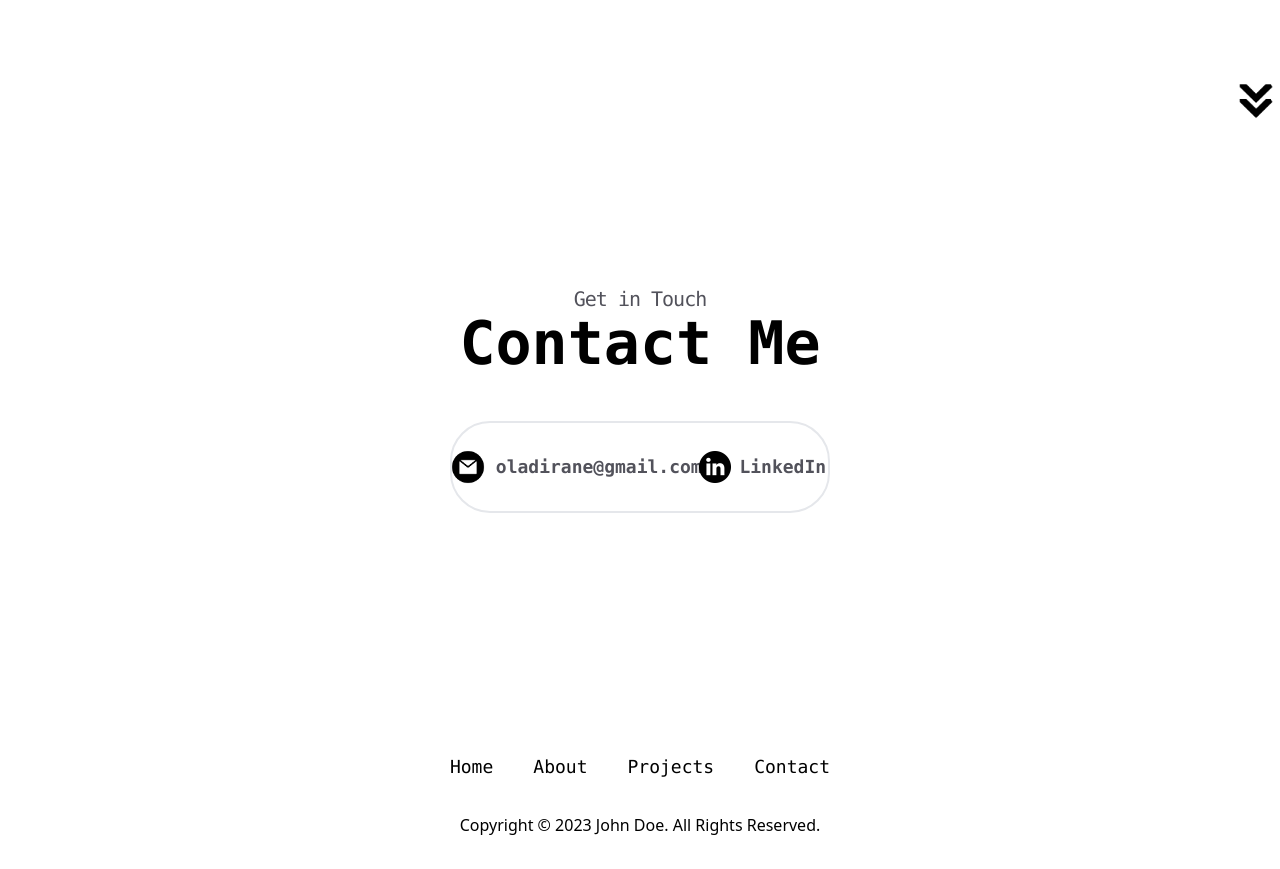
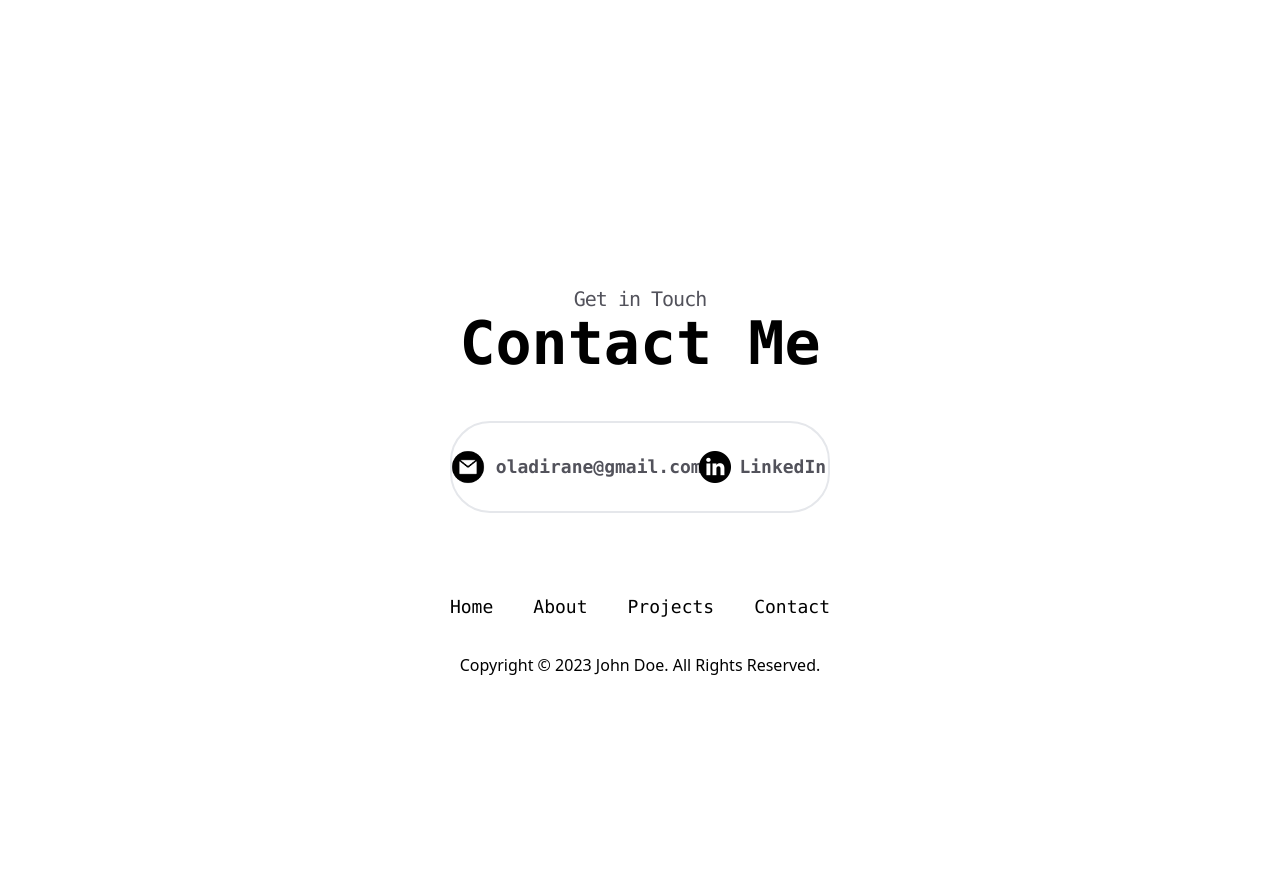
Before and after one commit to Oladirane/using_TailwindCSS, a plain HTML site: page index.html in a window 1280 px wide. Shown: the part 2942-3811 px from the top of the page. After the commit the page ends 3651 px from the top, so only its background shows below. Drawn offline with nearby package versions, Linux system fonts and the light colour scheme.

Commit message:
relative

```diff
--- a/index.html
+++ b/index.html
@@ -222,7 +222,7 @@
         </div>
       </div>
     </section>
-    <section id="projects" class="relative">
+    <section id="projects">
       <div class="text-center mt-60">
         <p class="text-xl font-medium tracking-tighter text-zinc-600">
           Browse My Recent
@@ -291,12 +291,6 @@
           </div>
         </div>
       </div>
-      <img
-        class="w-12 absolute bottom--2 right-0 cursor-pointer"
-        onclick="location.href='./#footer'"
-        src="assets/arrow.png"
-        alt=""
-      />
     </section>
 
     <section id="contact">
@@ -323,7 +317,7 @@
         </div>
       </div>
     </section>
-    <footer id="footer" class="mt-60 mb-8 text-center">
+    <footer id="footer" class="mt-20 mb-8 text-center">
       <ul class="flex justify-center text-lg gap-10 my-8">
         <li><a href="#home">Home</a></li>
         <li><a href="#about">About</a></li>
```
